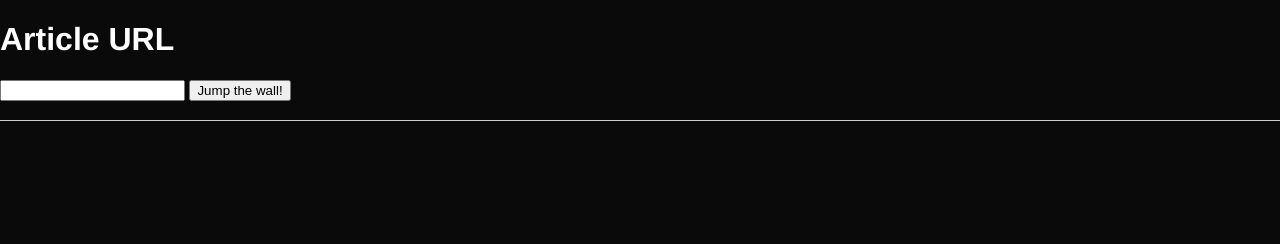
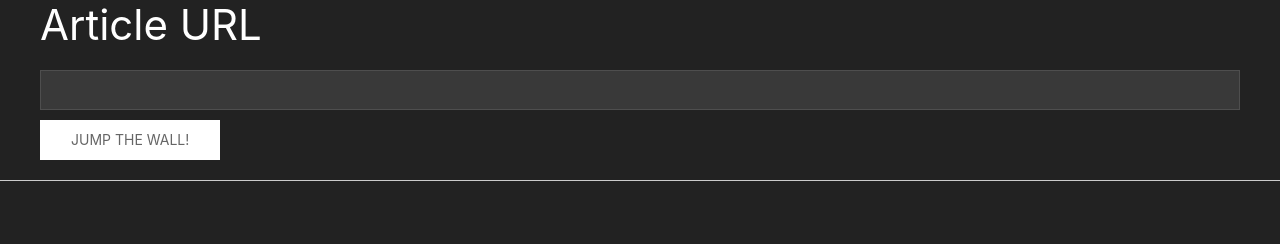
Before and after one commit to Beatlz/mojado, a website built with Parcel: page src/index.html in a window 1280 px wide. Built offline with nearby package versions, Linux system fonts and the light colour scheme.

Commit message:
Update(style): Added uikit to project

```diff
--- a/package.json
+++ b/package.json
@@ -4,6 +4,8 @@
   },
   "devDependencies": {
     "@mozilla/readability": "^0.4.2",
+    "@parcel/packager-ts": "^2.7.0",
+    "@parcel/transformer-typescript-types": "^2.7.0",
     "@types/node": "^18.7.14",
     "eslint": "^8.23.0",
     "parcel": "^2.7.0",
@@ -21,6 +23,7 @@
   "module": "dist/app.js",
   "types": "dist/app.d.ts",
   "dependencies": {
+    "@mozilla/readability": "^0.4.2",
     "module-alias": "^2.2.2",
     "tailwindcss": "^3.1.8"
   },
--- a/src/app.ts
+++ b/src/app.ts
@@ -4,7 +4,7 @@ import generateReaderMode from "./modules/article/generateReaderMode";
 const goToArticle = (): void => {
   const articleInputElement = <HTMLInputElement>document.querySelector(`[data-id="article-url"]`)
   const articleURL = articleInputElement.value;
-  const cachedURL = `http://webcache.googleusercontent.com/search?q=cache:${articleURL}&num=1`;
+  const cachedURL = `https://webcache.googleusercontent.com/search?q=cache:${articleURL}&num=1`;
   const isURL = validateString(articleURL, `url`);
 
   if (!isURL) {
--- a/src/index.html
+++ b/src/index.html
@@ -4,24 +4,39 @@
     <meta charset="utf-8"/>
     <title>My First Parcel App</title>
     <link rel="stylesheet" href="../style.css" />
+    <link rel="stylesheet" href="https://cdn.jsdelivr.net/npm/uikit@3.15.5/dist/css/uikit.min.css" />
     <script type="module" src="./app.ts"></script>
   </head>
-  <body class="dark:bg-slate-800">
-    <header>
+  <body class="uk-light uk-background-secondary">
+    <header class="uk-container">
       <h1>Article URL</h1>
-      <input type="text" data-id="article-url" />
-      <button data-id="goto-article">
+      <input
+        class="uk-input"
+        type="text"
+        data-id="article-url"
+      />
+      <button
+        data-id="goto-article"
+        class="uk-button uk-button-primary uk-margin-small-top"
+      >
         Jump the wall!
       </button>
       <p id="response-message" />
     </header>
 
-    <div class="content">
-      <section id="article">
-        <h1 data-id="article-title"></h1>
+    <div class="uk-container uk-margin-medium-top">
+      <article class="uk-article">
+        <h1
+          class="uk-article-title"
+          data-id="article-title"
+        ></h1>
         <div data-id="article-author"></div>
-        <div data-id="article-body" />
-      </section>
+        <p
+          data-id="article-excerpt"
+          class="uk-text-lead"
+        ></p>
+        <p data-id="article-body"></p>
+      </article>
     </div>
   </body>
 </html>
--- a/src/modules/article/generateReaderMode.ts
+++ b/src/modules/article/generateReaderMode.ts
@@ -19,14 +19,16 @@ const generateReaderMode = async(url: string): Promise<IsArticle> => {
   const articleObject = new Readability(doc).parse()
   const article = articleObject || emptyArticleObject
   const titleElement = <HTMLTitleElement>document.querySelector(`[data-id="article-title"]`)
-  const bodyElement = <HTMLDivElement>document.querySelector(`[data-id="article-body"]`)
+  const bodyElement = <HTMLParagraphElement>document.querySelector(`[data-id="article-body"]`)
   const authorElement = <HTMLDivElement>document.querySelector(`[data-id="article-author"]`)
+  const excerptElement = <HTMLParagraphElement>document.querySelector(`[data-id="article-excerpt]`)
+
+  console.log(article)
 
   titleElement.innerText = article.title
-  authorElement.innerHTML = `
-  <h5>By <span data-id="article-author">${article.byline}</span> from <span data-id="article-src">${article.siteName}</span></h5>
-  `
+  authorElement.innerHTML = `<p class="uk-article-meta">Written by <a href="#">${article.byline}</a> on 12 April 2012. Posted in <a href="#">${article.siteName}</a></p>`
   bodyElement.innerHTML = article.content
+  excerptElement.innerText = article.excerpt
 
   return article
 }
--- a/style.css
+++ b/style.css
@@ -1,36 +1,7 @@
-:root {
-  --header-height: 120px;
-  --background-dark: #0A0A0A;
-}
-
 body {
-  font-family: Helvetica, Arial, sans-serif;
-  background: var(--background-dark);
-  color: #FFFFFF;
+  min-height: 100vh;
 }
 
 header {
-  position: fixed;
-  width: 100%;
   border-bottom: 1px solid #CCCCCC;
-  height: var(--header-height);
-  top: 0;
-  left: 0;
-  background: var(--background-dark);
-  z-index: 2;
 }
-
-a {
-  color: #6495ED;
-}
-
-a:visited {
-  color: #9370DB;
-}
-
-.content {
-  position: relative;
-  margin-top: var(--header-height);
-  padding-top: 25px;
-  padding-bottom: 25px;
-}
```
Also changed, not shown: 1 other file.
